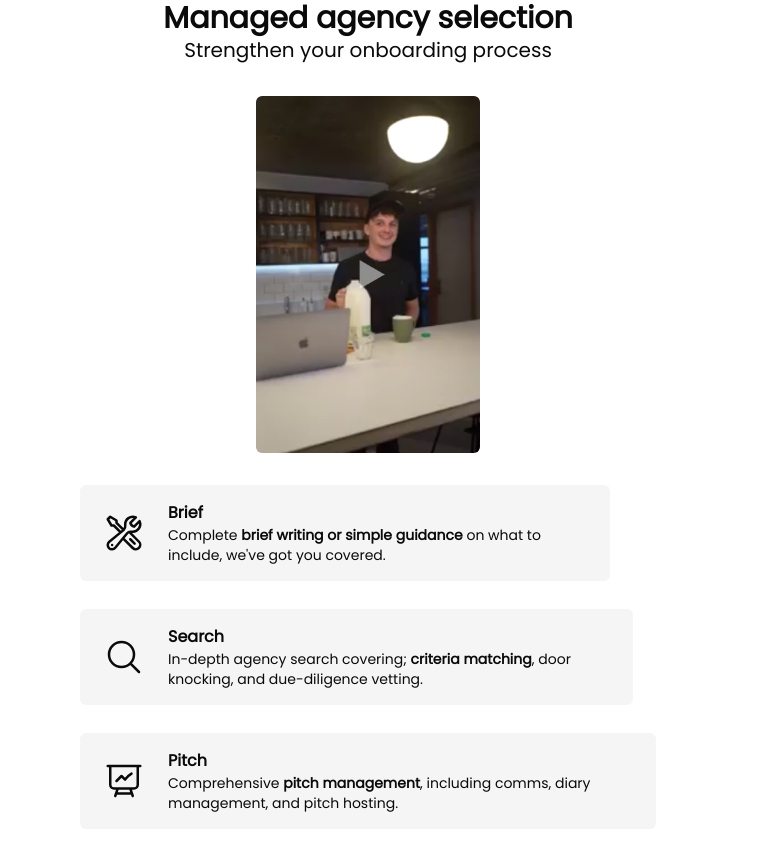
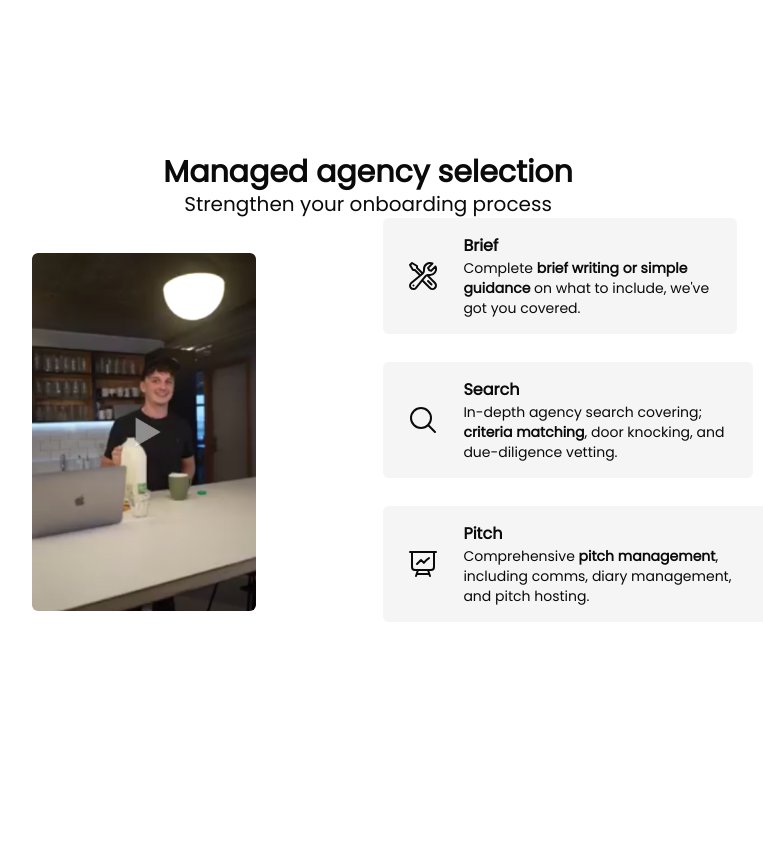
Before and after one commit to radromanov/nextjs-test, a Next.js app: page / in a window 1280 px wide. Shown: the top 850 px of the page, without its empty margins (272-1035 px from the left). After the commit the page ends 800 px from the top, so only its background shows below. Built offline with nearby package versions, Linux system fonts and the light colour scheme.

Commit message:
Create laptop branch; Init laptop layout

```diff
--- a/sections/Hero/Hero.tsx
+++ b/sections/Hero/Hero.tsx
@@ -10,9 +10,11 @@ export const Hero = () => {
         <Subheader>Strengthen your onboarding process</Subheader>
       </div>
 
-      <HeroVideo />
+      <div className="flex flex-col laptop:flex-row">
+        <HeroVideo />
 
-      <Selections />
+        <Selections />
+      </div>
     </div>
   );
 };
```
